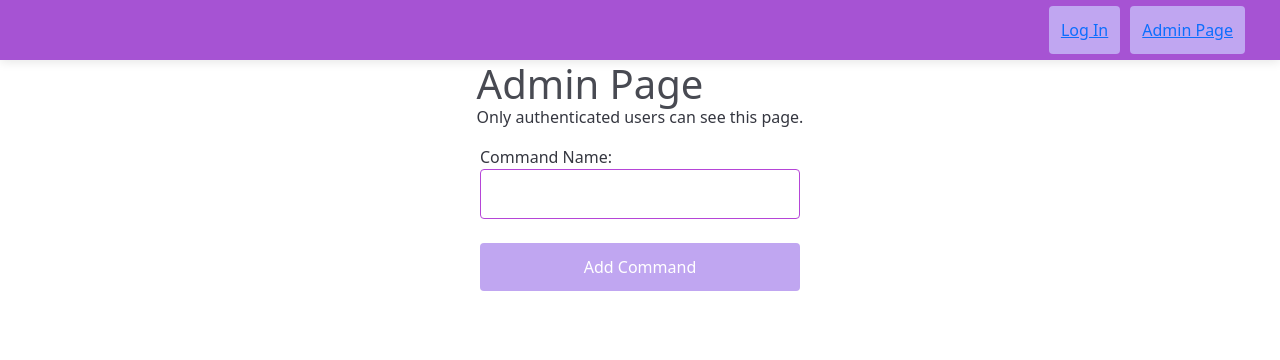
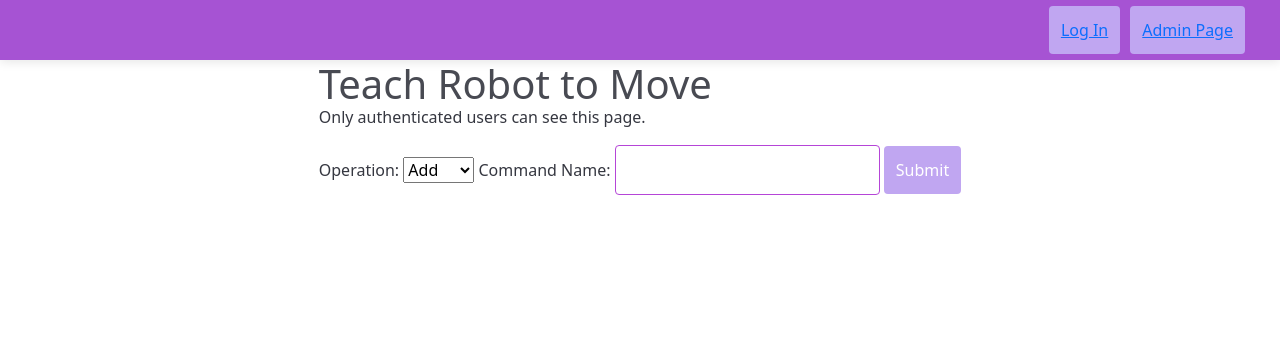
Before and after one commit to kexincchen/Teach-Robot-to-move, a Flask app: template templates/admin/admin.html in a window 1280 px wide. Shown: the top 360 px of the page. Run offline with Flask 3, Linux system fonts and the light colour scheme; the template is opened without the code that fills it, so the values that code supplies are empty.

Commit message:
Now can add and delete db

```diff
--- a/blueprints/admin.py
+++ b/blueprints/admin.py
@@ -2,6 +2,7 @@ import openai
 import time
 from flask import Blueprint, render_template, request, jsonify, redirect, url_for, session, flash
 from exts import mongo
+from bson import json_util
 
 bp = Blueprint("admin", __name__, url_prefix="/admin")
 
@@ -27,7 +28,7 @@ def update_commands():
 def all_commands():
     # TODO: 可以往find()里面加{},{"name": 1, "JD":2}来只输出这两列
     commands = mongo.db.Command.find()
-    return jsonify(commands)
+    return json_util.dumps(commands)
 
 @bp.route('/add_command', methods=['POST'])
 def add_command():
@@ -51,3 +52,7 @@ def delete_command():
         return "Item deleted successfully"
     else:
         return "Item not found"
+
+@bp.route('/admin_page', methods=['GET'])
+def admin_page():
+    return render_template('admin/admin.html')
--- a/static/scripts/admin.js
+++ b/static/scripts/admin.js
@@ -1,8 +1,8 @@
 // Fetch commands from the server when the page loads
 window.onload = function() {
     console.log("start admin");
-    fetch('/all_commands', {
-        method: 'GET'
+    fetch('/admin/all_commands', {
+        method: 'POST'
     })
     .then(response => response.json())
     .then(data => {
@@ -19,12 +19,31 @@ window.onload = function() {
 
 };
 
-document.getElementById('addCommandForm').addEventListener('submit', function(event) {
-    event.preventDefault(); // Prevent the form from submitting the traditional way
-    console.log("add command");
-    const commandName = document.getElementById('commandName').value;
+// document.getElementById('addCommandForm').addEventListener('submit', function(event) {
+//     event.preventDefault(); // Prevent the form from submitting the traditional way
+//     console.log("add command");
+//     const commandName = document.getElementById('commandName').value;
 
-    fetch('/add_command', {
+//     fetch('/admin/add_command', {
+//         method: 'POST',
+//         headers: {
+//             'Content-Type': 'application/json'
+//         },
+//         body: JSON.stringify({ name: commandName })
+//     })
+//     .then(response => response.text())
+//     .then(result => {
+//         console.log('Command added:', result);
+//         // Optionally, you can refresh the list of commands or give some feedback to the user
+//     })
+//     .catch(error => {
+//         console.error('Error adding command:', error);
+//     });
+// });
+
+
+function addCommand(commandName) {
+    fetch('/admin/add_command', {
         method: 'POST',
         headers: {
             'Content-Type': 'application/json'
@@ -39,4 +58,34 @@ document.getElementById('addCommandForm').addEventListener('submit', function(ev
     .catch(error => {
         console.error('Error adding command:', error);
     });
-});
+}
+
+function deleteCommandByName(commandName) {
+    fetch('/admin/delete_command', {
+        method: 'POST',
+        headers: {
+            'Content-Type': 'application/json'
+        },
+        body: JSON.stringify({ name: commandName })
+    })
+    .then(response => response.text())
+    .then(result => {
+        console.log('Command deleted:', result);
+        // Optionally, refresh the list of commands or give feedback to the user
+    })
+    .catch(error => {
+        console.error('Error deleting command:', error);
+    });
+}
+
+
+function performSelectedOperation() {
+    const commandName = document.getElementById('commandName').value;
+    const selectedOperation = document.getElementById('operationSelect').value;
+
+    if (selectedOperation === "add") {
+        addCommand(commandName);
+    } else if (selectedOperation === "delete") {
+        deleteCommandByName(commandName);
+    }
+}
--- a/templates/admin/admin.html
+++ b/templates/admin/admin.html
@@ -1,14 +1,21 @@
 {% extends 'base.html' %}
 {% block header %}
-  <h1>{% block title %}Admin Page{% endblock %}</h1>
+  <h1>{% block title %}Teach Robot to Move{% endblock %}</h1>
 {% endblock %}
 {% block content %}
 <p>Only authenticated users can see this page.</p>
 <ul id="commandsList"></ul>
-<form id="addCommandForm">
-  <label for="commandName">Command Name:</label>
-  <input type="text" id="commandName" name="commandName" required>
-  <button type="submit">Add Command</button>
-</form>
+
+
+<label for="operationSelect">Operation:</label>
+<select id="operationSelect">
+    <option value="add">Add</option>
+    <option value="delete">Delete</option>
+</select>
+
+<label for="commandName">Command Name:</label>
+<input type="text" id="commandName" name="commandName">
+<button type="button" onclick="performSelectedOperation()">Submit</button>
+
 <script src="{{ url_for('static', filename='scripts/admin.js')}}"></script>
 {% endblock %}
```
